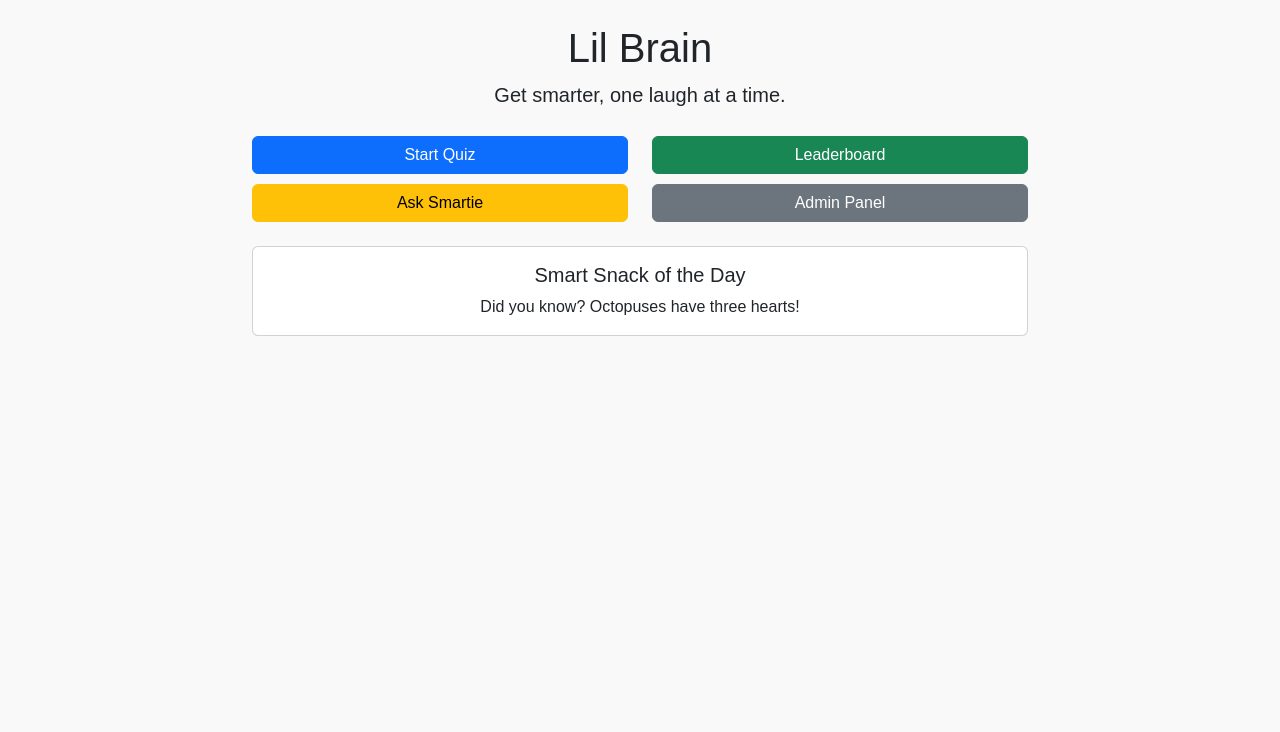
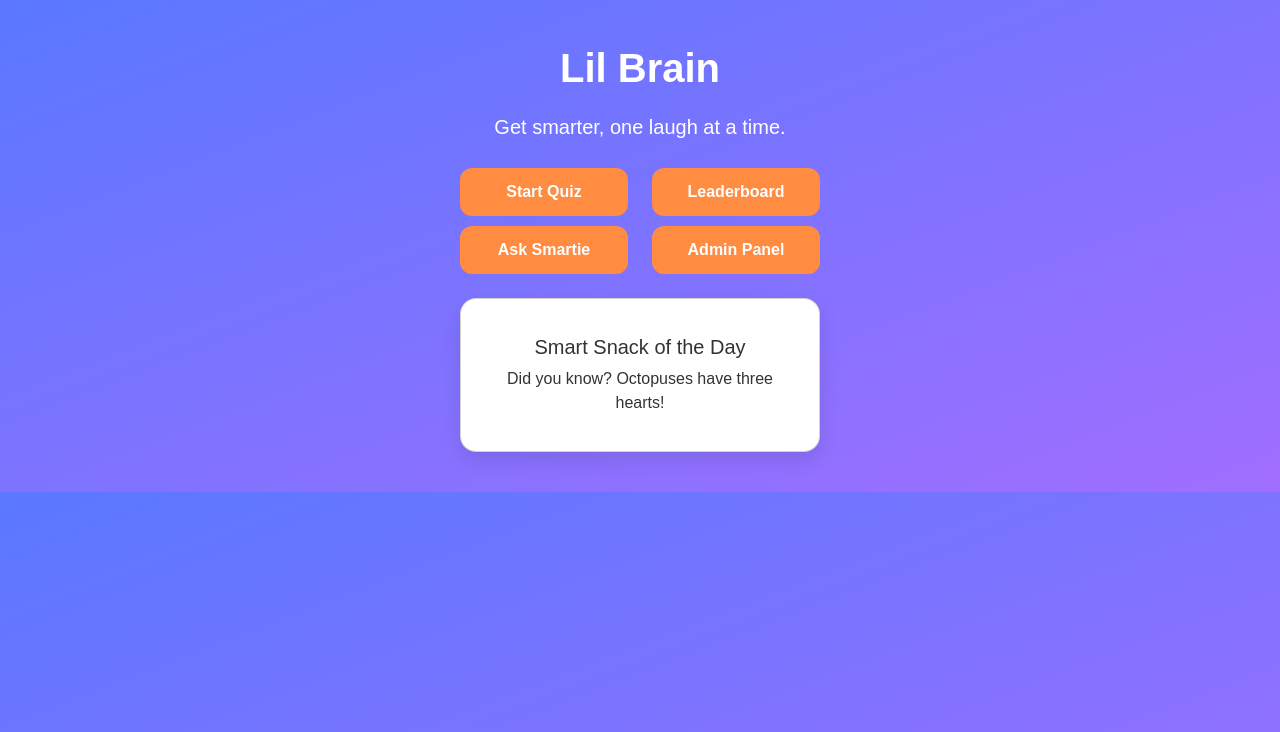
Before and after one commit to LILBRAINDEV/LilBrain-App, a Flask app: page / in a window 1280 px wide. Shown: the top 732 px of the page. Run offline with Flask 3, Linux system fonts and the light colour scheme.

Commit message:
Update style.css

```diff
--- a/static/style.css
+++ b/static/style.css
@@ -1,23 +1,111 @@
+/* Base Reset & Global Styles */
 body {
     font-family: 'Arial', sans-serif;
-    margin: 20px;
-    background-color: #f9f9f9;
+    margin: 0;
+    padding: 0;
+    background: linear-gradient(to bottom right, #5a78ff, #a16eff);
+    color: #fff;
 }
 
+/* Centering and layout */
 .container {
-    max-width: 800px;
+    max-width: 400px;
     margin: auto;
+    padding: 20px;
 }
 
-.card {
+/* Title and subtitle styling */
+h1, h2 {
+    text-align: center;
+    font-weight: bold;
     margin-bottom: 20px;
 }
 
-h1, h2 {
-    text-align: center;
+/* Card-style boxes */
+.card {
+    background-color: #ffffff;
+    color: #333;
+    border-radius: 16px;
+    padding: 20px;
+    margin-bottom: 20px;
+    box-shadow: 0 8px 20px rgba(0, 0, 0, 0.1);
 }
 
+/* Button style */
 .btn {
     width: 100%;
     margin-top: 10px;
+    padding: 12px 20px;
+    background-color: #ff8c40;
+    color: white;
+    border: none;
+    border-radius: 12px;
+    font-size: 16px;
+    font-weight: bold;
+    cursor: pointer;
+    transition: background 0.3s ease;
 }
+
+.btn:hover {
+    background-color: #e6762c;
+}
+
+/* Progress Bar */
+.progress-bar {
+    height: 10px;
+    border-radius: 5px;
+    background: #e0e0e0;
+    overflow: hidden;
+    margin-top: 10px;
+}
+
+.progress-bar-fill {
+    width: 40%; /* Example percentage */
+    height: 100%;
+    background: linear-gradient(to right, #00c6ff, #0072ff);
+}
+
+/* Chat message bubble */
+.chat-bubble {
+    background-color: #ffffff;
+    color: #333;
+    border-radius: 16px;
+    padding: 10px 15px;
+    max-width: 80%;
+    margin-bottom: 10px;
+}
+
+/* User message */
+.chat-bubble.user {
+    background-color: #5a78ff;
+    color: white;
+    align-self: flex-end;
+}
+
+/* Message container */
+.chat-container {
+    display: flex;
+    flex-direction: column;
+    gap: 10px;
+}
+
+/* Navigation footer */
+.footer-nav {
+    position: fixed;
+    bottom: 0;
+    width: 100%;
+    max-width: 400px;
+    display: flex;
+    justify-content: space-around;
+    background-color: white;
+    border-top: 1px solid #ddd;
+    padding: 10px 0;
+}
+
+.footer-nav button {
+    background: none;
+    border: none;
+    font-size: 14px;
+    color: #5a78ff;
+    font-weight: bold;
+}
```
